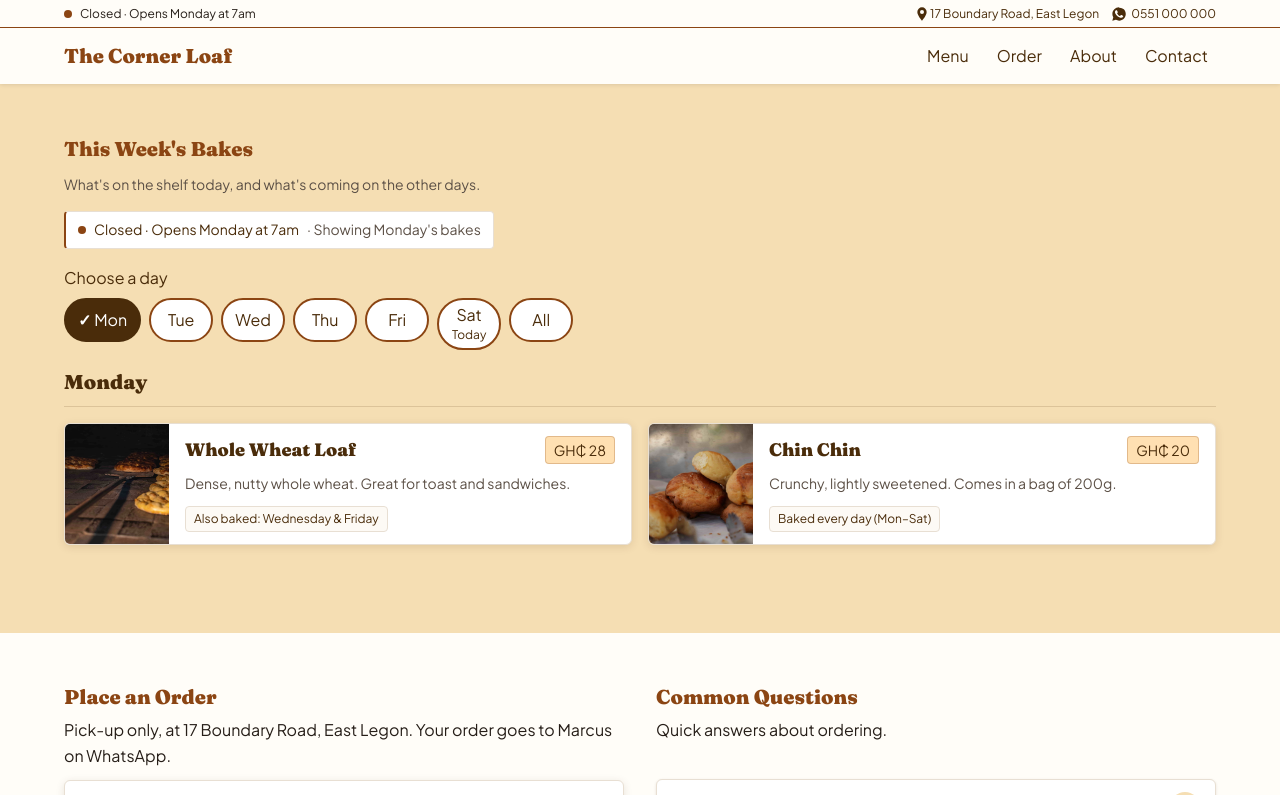
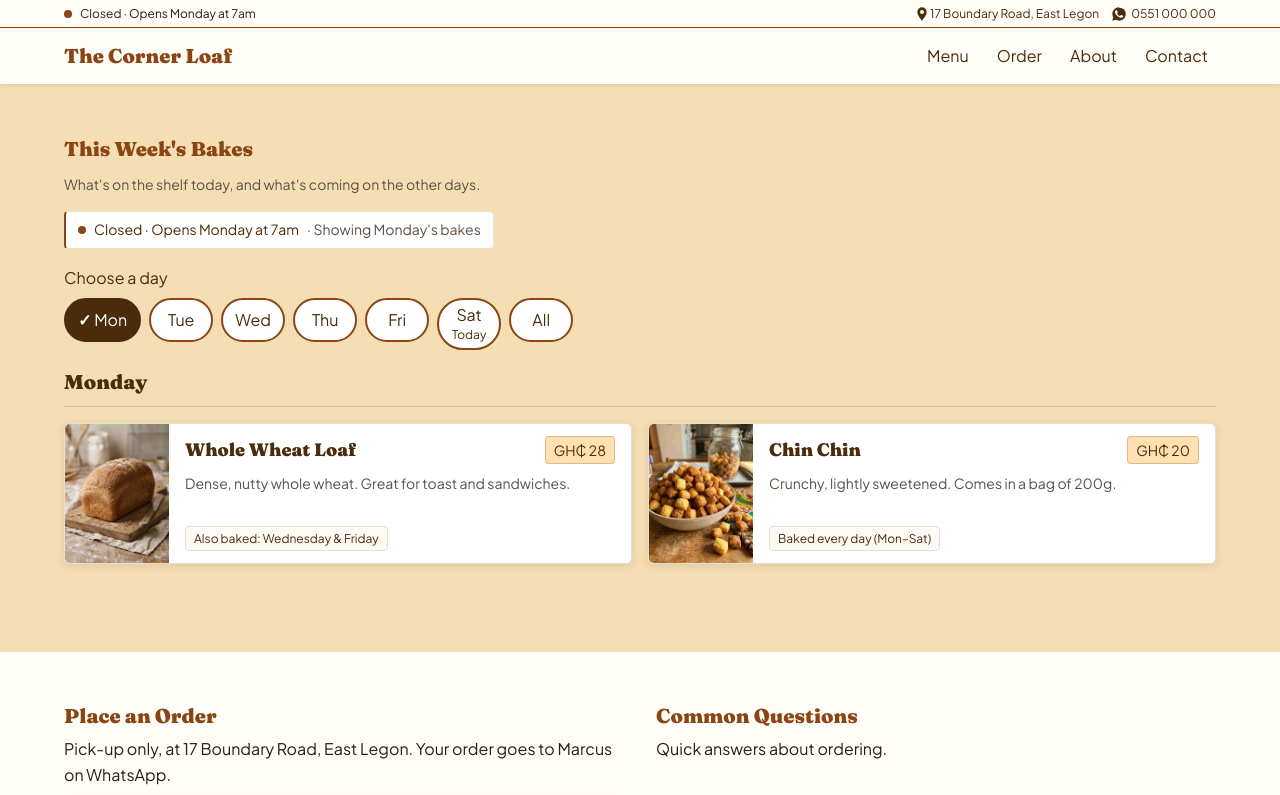
Before and after one commit to jandoh08/the-corner-loaf, a plain HTML site: page index.html in a window 1280 px wide. Shown: the top 795 px of the page. Drawn offline with Linux system fonts and the light colour scheme; files whose address does not match are found by name.

Commit message:
feat: add product images and descriptive alt text for daily bakes
- Replace generic placeholder photos with dedicated images for all six baked items
- Add distinctive, accessible alt text describing shape and texture for each item (WCAG 1.1.1)
- Add transparent thick borders and focus ring to form submit buttons for High Contrast mode (WCAG 2.4.7)

```diff
--- a/css/forms.css
+++ b/css/forms.css
@@ -50,7 +50,7 @@
   display: inline-block;
   width: auto;
   padding: var(--space-3) var(--space-5);
-  border: 0;
+  border: var(--border-width-thick) solid transparent;
   border-radius: var(--radius-sm);
   background-color: var(--primary-color);
   color: var(--primary-foreground-color);
@@ -61,6 +61,11 @@
     background-color 0.2s ease,
     transform 0.2s ease;
   align-self: flex-start;
+}
+
+.form-submit:focus-visible {
+  outline: 3px solid var(--secondary-color);
+  outline-offset: 2px;
 }
 
 .form-submit:hover {
@@ -92,3 +97,9 @@
     text-align: left;
   }
 }
+
+@media (forced-colors: active) {
+  .form-submit {
+    border: 2px solid ButtonText;
+  }
+}
--- a/js/data.js
+++ b/js/data.js
@@ -16,32 +16,32 @@ export const bakeItems = [
       "Classic long-ferment sourdough, crusty outside and chewy inside.",
     price: 35,
     days: ["Tuesday", "Friday"],
-    image: "images/bread-in-oven.jpg",
-    imageAlt: "Fresh loaves baking in the oven",
+    image: "images/sourdough-loaf.jpg",
+    imageAlt: "Sourdough loaf with a floured, scored crust",
   },
   {
     name: "Whole Wheat Loaf",
     description: "Dense, nutty whole wheat. Great for toast and sandwiches.",
     price: 28,
     days: ["Monday", "Wednesday", "Friday"],
-    image: "images/bread-in-oven.jpg",
-    imageAlt: "Fresh loaves baking in the oven",
+    image: "images/whole-wheat-loaf.jpg",
+    imageAlt: "Hearty whole wheat bread loaf with a textured crust",
   },
   {
     name: "Chin Chin",
     description: "Crunchy, lightly sweetened. Comes in a bag of 200g.",
     price: 20,
     days: bakeDays,
-    image: "images/bofrot.jpg",
-    imageAlt: "A selection of freshly baked treats",
+    image: "images/chin-chin.jpg",
+    imageAlt: "Crunchy golden-brown chin chin snack pieces",
   },
   {
     name: "Butter Croissants",
     description: "Buttery, flaky croissants. Baked fresh in the morning only.",
     price: 18,
     days: ["Saturday"],
-    image: "images/bofrot.jpg",
-    imageAlt: "A selection of freshly baked treats",
+    image: "images/butter-croissants.jpg",
+    imageAlt: "Flaky, golden-brown baked butter croissants",
   },
   {
     name: "Banana Bread",
@@ -50,8 +50,8 @@ export const bakeItems = [
     price: 15,
     priceUnit: "slice",
     days: ["Thursday", "Saturday"],
-    image: "images/bofrot.jpg",
-    imageAlt: "A selection of freshly baked treats",
+    image: "images/banana-bread.jpg",
+    imageAlt: "Banana bread loaf sliced to show its soft crumb",
   },
   {
     name: "Meat Pies",
@@ -59,8 +59,8 @@ export const bakeItems = [
       "Short-crust pastry filled with spiced minced meat and vegetables.",
     price: 12,
     days: ["Wednesday", "Friday"],
-    image: "images/bofrot.jpg",
-    imageAlt: "A selection of freshly baked treats",
+    image: "images/meat-pie.jpg",
+    imageAlt: "Meat pie with crimped flaky pastry edges",
   },
 ];
 
```
Also changed, not shown: images/banana-bread.jpg (added), images/bofrot.jpg (deleted), images/bread-in-oven.jpg (deleted), images/butter-croissants.jpg (added), images/chin-chin.jpg (added), images/meat-pie.jpg (added), images/sourdough-loaf.jpg (added), images/whole-wheat-loaf.jpg (added).
